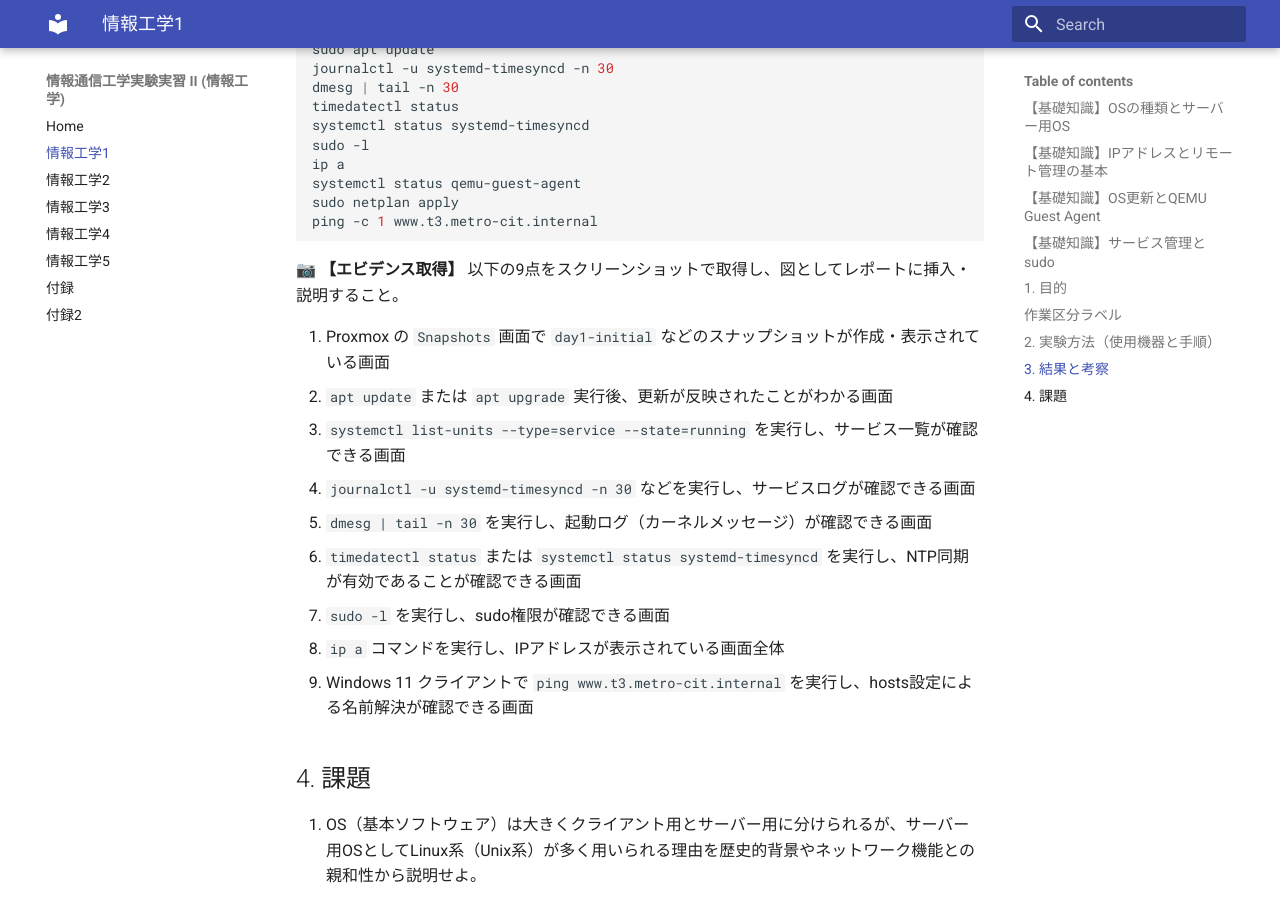
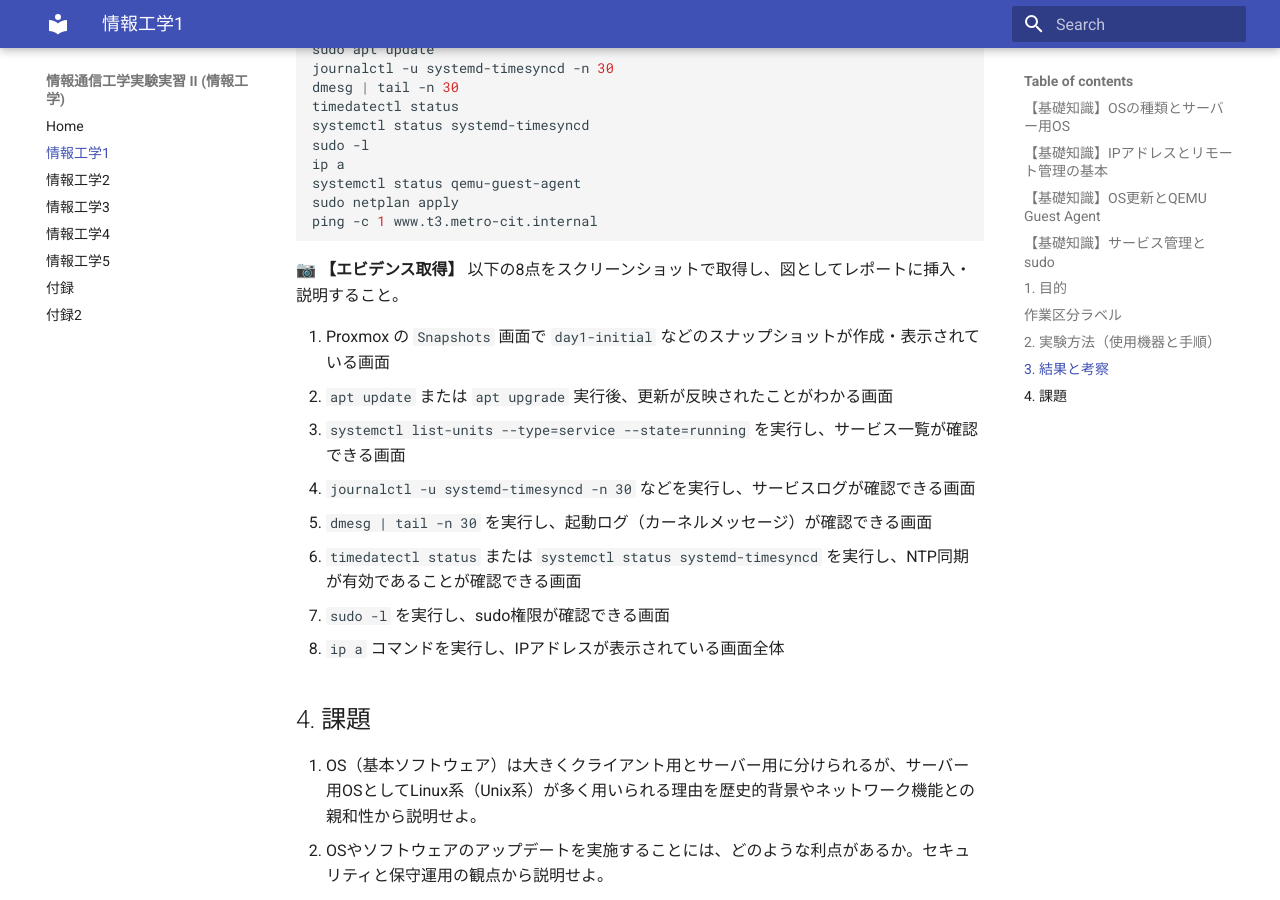
Before and after one commit to hiracchi/metro-cit-t3-lab, an MkDocs documentation site: the page built from docs/lab1.md, in a window 1280 px wide and 900 px high, scrolled down 6594 px. Built offline with MkDocs 1.6.1 and Material for MkDocs 9.7.7, drawn with Linux system fonts in a browser that asks for light colours.

Commit message:
docs: Lab1手順を調整（VMメモリを1024MB化、エビデンス項目を8点に整理）

````diff
--- a/docs/lab1.md
+++ b/docs/lab1.md
@@ -244,7 +244,7 @@ sudo netplan apply
 ping -c 1 www.t3.metro-cit.internal
 ```
 
-📷 **【エビデンス取得】** 以下の9点をスクリーンショットで取得し、図としてレポートに挿入・説明すること。
+📷 **【エビデンス取得】** 以下の8点をスクリーンショットで取得し、図としてレポートに挿入・説明すること。
 
 1. Proxmox の `Snapshots` 画面で `day1-initial` などのスナップショットが作成・表示されている画面
 2. `apt update` または `apt upgrade` 実行後、更新が反映されたことがわかる画面
@@ -254,7 +254,6 @@ ping -c 1 www.t3.metro-cit.internal
 6. `timedatectl status` または `systemctl status systemd-timesyncd` を実行し、NTP同期が有効であることが確認できる画面
 7. `sudo -l` を実行し、sudo権限が確認できる画面
 8. `ip a` コマンドを実行し、IPアドレスが表示されている画面全体
-9. Windows 11 クライアントで `ping www.t3.metro-cit.internal` を実行し、hosts設定による名前解決が確認できる画面
 
 ## 4. 課題
 1. OS（基本ソフトウェア）は大きくクライアント用とサーバー用に分けられるが、サーバー用OSとしてLinux系（Unix系）が多く用いられる理由を歴史的背景やネットワーク機能との親和性から説明せよ。
````
Also changed, not shown: other parts of docs/lab1.md (+1 -1 lines).
